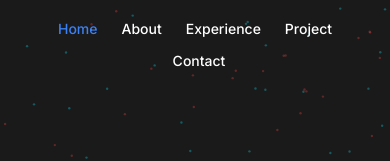
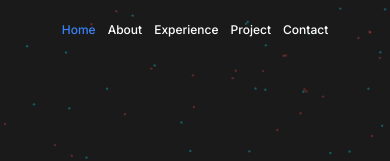
Before and after one commit to HyeonsangKim/NewPortfolio, a Next.js app: page / in a window 390 px wide. Shown: the top 161 px of the page. Built offline with nearby package versions, Linux system fonts and the light colour scheme.

Commit message:
header mobile size

```diff
--- a/components/Header.tsx
+++ b/components/Header.tsx
@@ -1,36 +1,27 @@
-import React, { useState, useEffect, useCallback } from "react";
-import { Link, Events, scrollSpy } from "react-scroll";
+import React, { useState, useEffect } from "react";
+import { Link } from "react-scroll";
 
 function Header() {
   const [isSticky, setIsSticky] = useState(false);
   const [activeSection, setActiveSection] = useState("main");
 
-  const handleScroll = useCallback(() => {
-    const currentScrollY = window.scrollY;
-    setIsSticky(currentScrollY > 50);
-  }, []);
+  useEffect(() => {
+    const handleScroll = () => {
+      setIsSticky(window.scrollY > 50);
+    };
 
-  useEffect(() => {
-    window.addEventListener("scroll", handleScroll, { passive: true });
-
-    Events.scrollEvent.register("begin", (to, element) => {
-      setActiveSection(to);
-    });
-
-    scrollSpy.update();
-
+    window.addEventListener("scroll", handleScroll);
     return () => {
       window.removeEventListener("scroll", handleScroll);
-      Events.scrollEvent.remove("begin");
     };
-  }, [handleScroll]);
+  }, []);
 
   const navItems = [
     { to: "main", label: "Home" },
     { to: "section1", label: "About" },
     { to: "section2", label: "Experience" },
     { to: "section3", label: "Project" },
-    { to: "contact", label: "Contact" },
+    { to: "section4", label: "Contact" },
   ];
 
   return (
@@ -38,26 +29,26 @@ function Header() {
       className={`fixed top-0 left-0 w-full transition-all duration-300 z-50
         ${isSticky ? "bg-gray-900 shadow-lg py-2" : "bg-transparent py-4"}`}
     >
-      <nav className="container mx-auto px-4 sm:px-6 lg:px-8">
-        <ul className="flex flex-wrap justify-center md:justify-end space-x-2 md:space-x-4">
+      <nav className="container mx-auto px-2 sm:px-4">
+        <ul className="flex justify-center md:justify-end items-center space-x-1 sm:space-x-2 md:space-x-4">
           {navItems.map((item) => (
-            <li key={item.to} className="mb-2 md:mb-0">
+            <li key={item.to}>
               <Link
                 to={item.to}
                 smooth={true}
                 duration={500}
+                spy={true}
                 offset={-70}
-                spy={true}
-                onSetActive={() => setActiveSection(item.to)}
                 className={`
-                  cursor-pointer text-sm md:text-base font-medium
-                  transition-colors duration-300 px-2 py-1
+                  cursor-pointer text-[10px] xxs:text-xs sm:text-sm md:text-base font-medium
+                  transition-colors duration-300 px-1 sm:px-2 py-1
                   ${
                     activeSection === item.to
                       ? "text-blue-500"
                       : "text-white hover:text-blue-300"
                   }
                 `}
+                onClick={() => setActiveSection(item.to)}
               >
                 {item.label}
               </Link>
@@ -68,4 +59,5 @@ function Header() {
     </header>
   );
 }
+
 export default Header;
--- a/tailwind.config.ts
+++ b/tailwind.config.ts
@@ -22,6 +22,7 @@ const config: Config = {
       },
       screens: {
         "custom-lg": "1300px",
+        xxs: "360px",
       },
       keyframes: {
         zoomInFade: {
```
